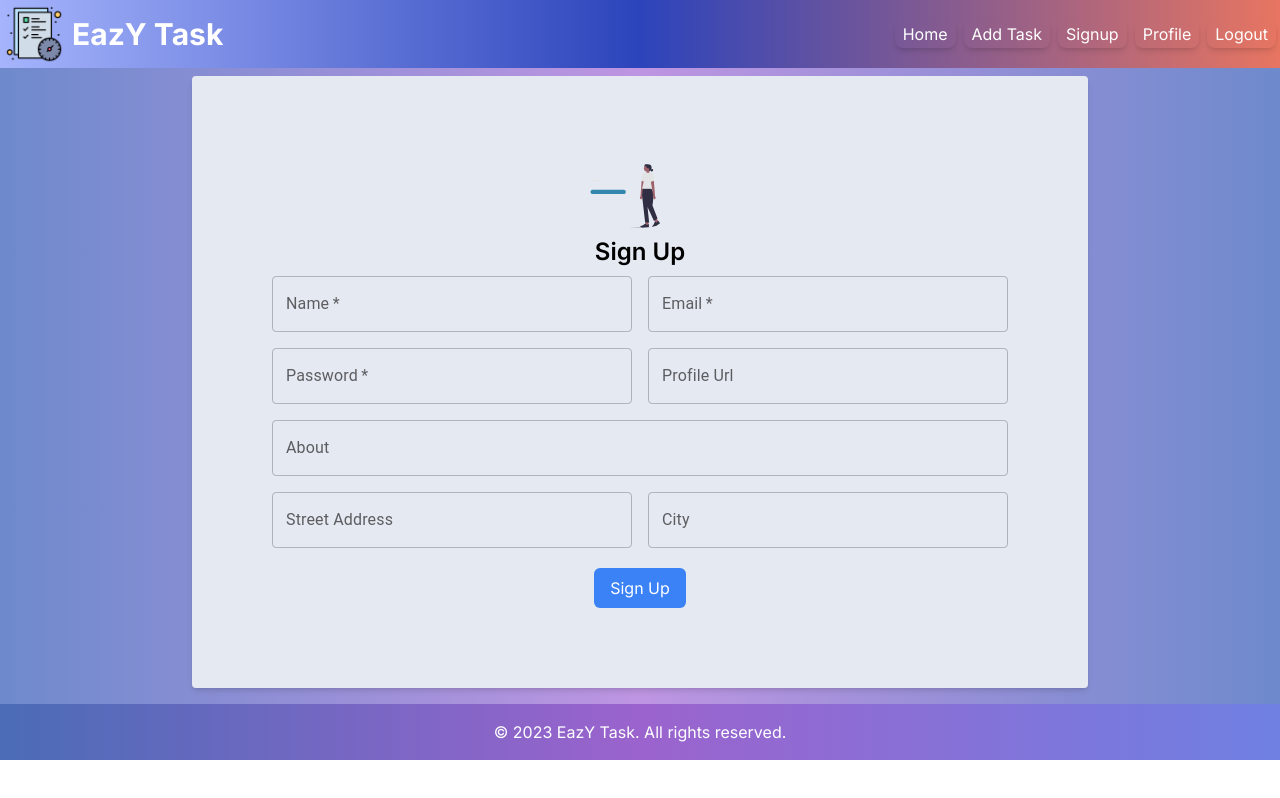
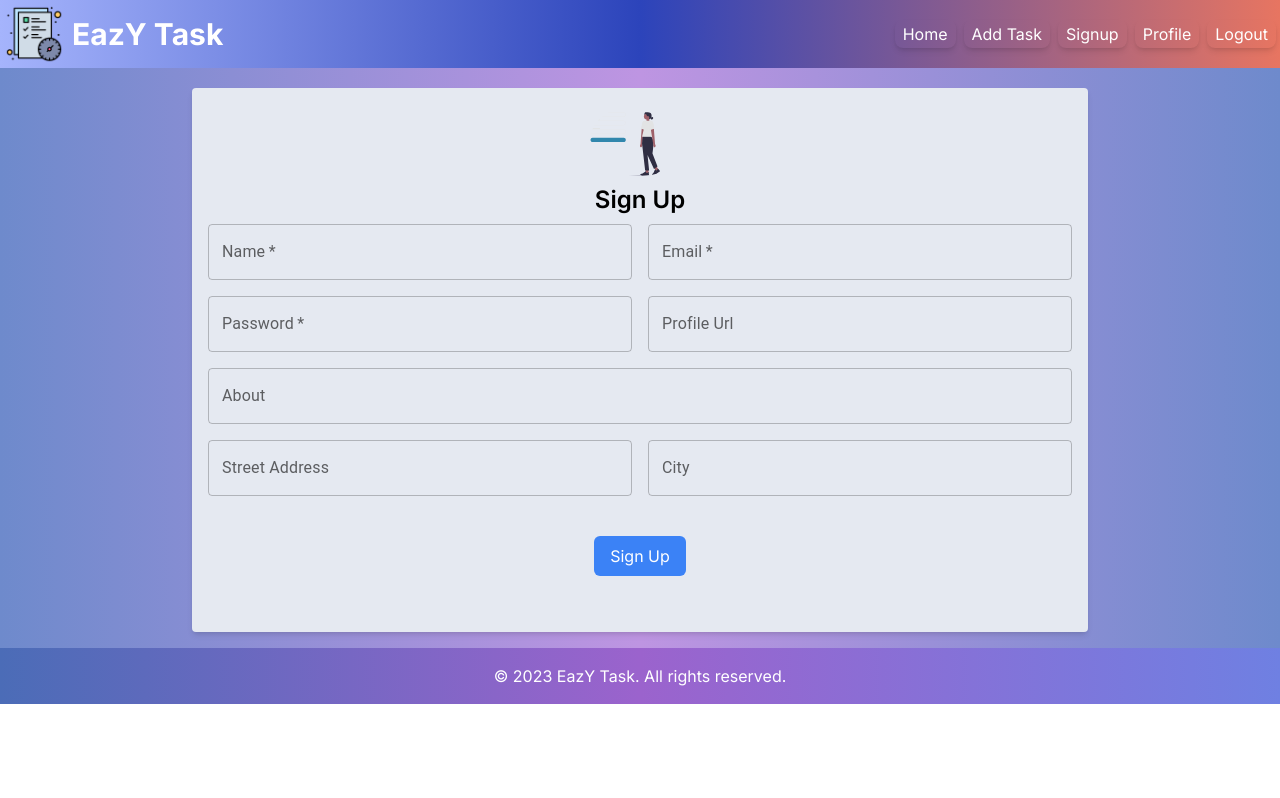
Before and after one commit to pranjal969/eazy-task, a Next.js app: page /signup in a window 1280 px wide. Built offline with nearby package versions, Linux system fonts and the light colour scheme; no server answers.

Commit message:
Bug fixes Signup

```diff
--- a/src/app/add-task/page.js
+++ b/src/app/add-task/page.js
@@ -51,7 +51,7 @@ const AddTaskPage = () => {
       <div className="flex justify-center items-center ">
         <form onSubmit={handleSubmit} className="w-full max-w-4xl mt-5 p-4 rounded shadow-md bg-[#e5e9f1] mb-4 ">
           <div className='flex justify-center mt-4'>
-            <img src="/task.png" width={"100px"} height={"100px"} alt="" />
+            <img src="/task.png" width={"80px"} height={"80px"} alt="" />
           </div>
           <h2 className="text-2xl font-semibold mb-2 flex justify-center">Add Task</h2>
           <Grid container spacing={2}>
--- a/src/app/signup/page.js
+++ b/src/app/signup/page.js
@@ -62,13 +62,13 @@ const SignupPage = () => {
     <div className='fluid-container bg-gradient-to-r from-[#6e8acc] via-[#be95e2] to-[#6e8acc]'>
 
       <div className="flex justify-center items-center ">
-        <form onSubmit={handleSubmit} className="w-full max-w-4xl mt-2 p-20 rounded shadow-md bg-[#e5e9f1] mb-4 ">
+        <form onSubmit={handleSubmit} className="w-full max-w-4xl mt-5 p-4 pb-15  rounded shadow-md bg-[#e5e9f1] mb-4 ">
           <div className='flex justify-center mb-2' >
             <img style={{ borderRadius: '50%' }}
               src="/signup.svg" width={"100px"} height={"100px"} alt="" />
           </div>
 
-          <h2 className="text-2xl font-semibold mb-2 mt-2 flex justify-center">Sign Up</h2>
+          <h2 className="text-2xl font-semibold mb-2  flex justify-center">Sign Up</h2>
 
           <Grid container spacing={2}>
             <Grid item xs={12} md={6}>
@@ -145,7 +145,7 @@ const SignupPage = () => {
             <div className="text-center ">
             <button
               type="submit"
-              className="bg-blue-500 mt-5 text-white px-4 py-2 rounded-md hover:bg-blue-600"
+              className="bg-blue-500 mt-10 mb-10 text-white px-4 py-2 rounded-md hover:bg-blue-600"
             >
               Sign Up
             </button>
```
